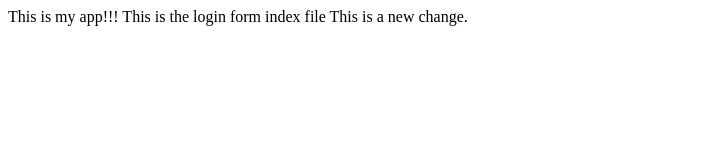
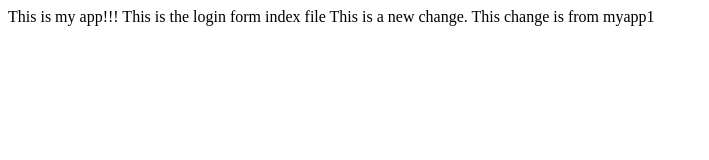
Before and after one commit to Veer-N/myappsample, a plain HTML site: page index.html in a window 1280 px wide. Shown: the whole page, without its empty margins (0-709 px from the left). Drawn offline with Linux system fonts and the light colour scheme.

Commit message:
changes in index

```diff
--- a/index.html
+++ b/index.html
@@ -7,5 +7,6 @@
 This is my app!!!
 This is the login form index file
 This is a new change.
+This change is from myapp1
 </body>
 </html>
```
